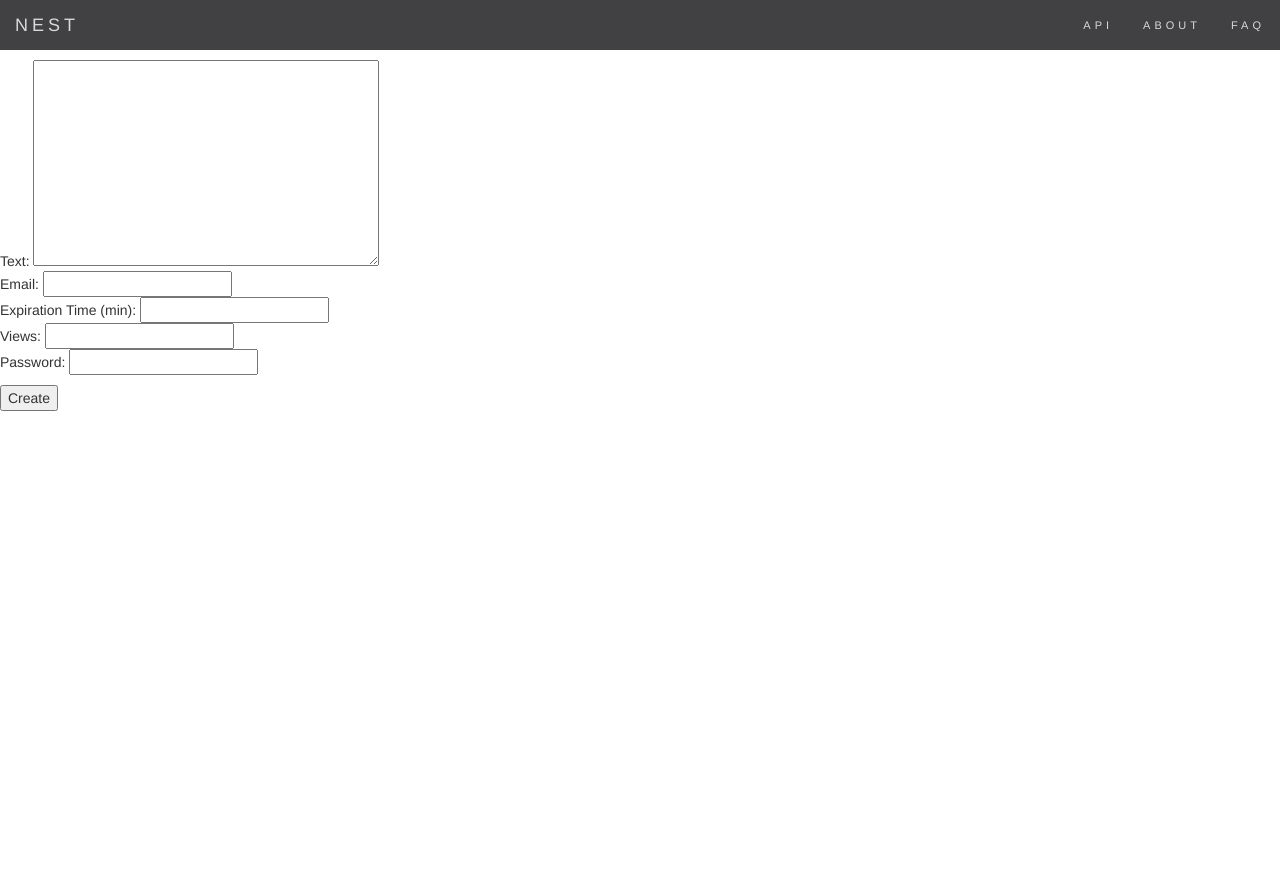
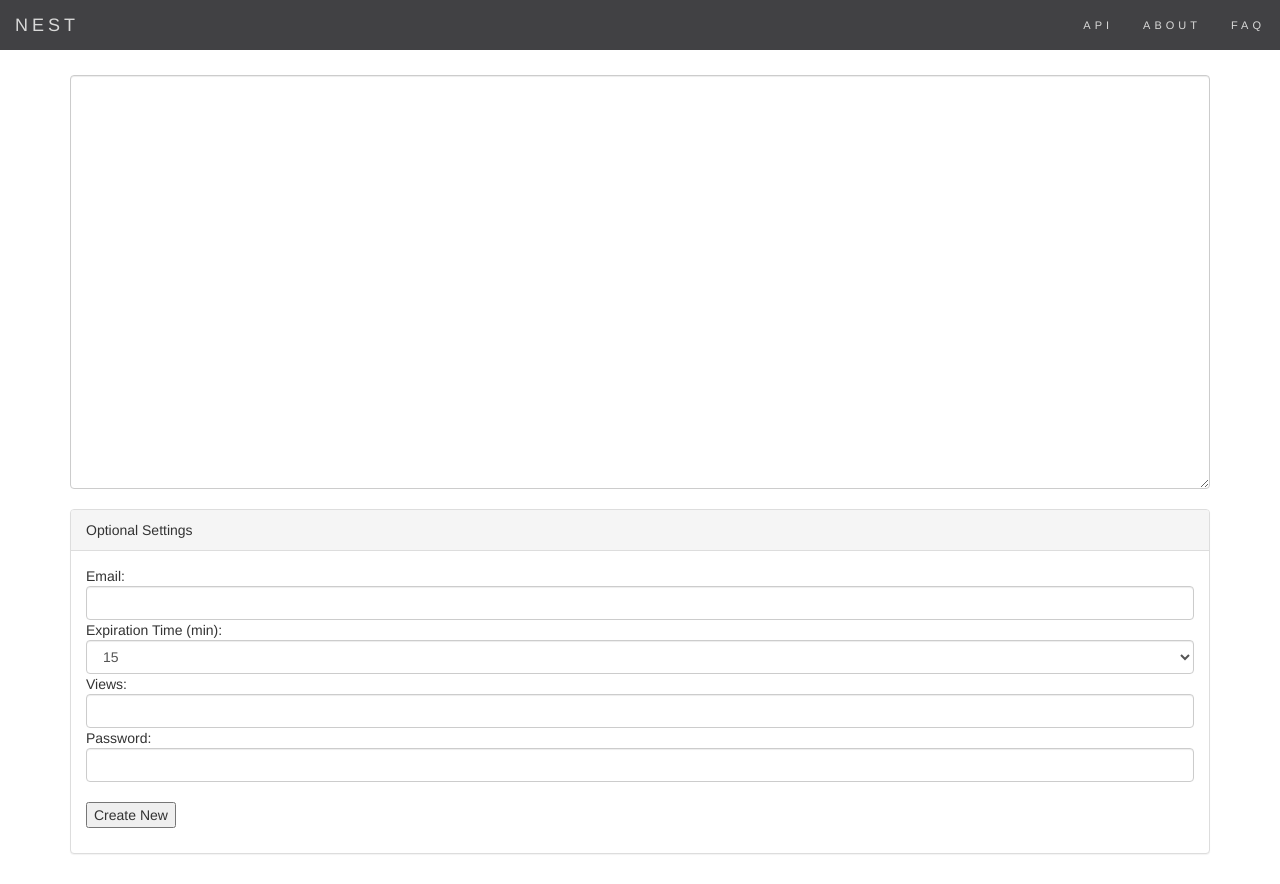
Before and after one commit to mtlevine0/NEST, a Flask app: page / in a window 1280 px wide. Before the commit the page ends 411 px from the top, so only its background shows below. Run offline with Flask 2, Linux system fonts and the light colour scheme; some libraries are stand-ins or nearby versions.

Commit message:
frontend updates

```diff
--- a/app/forms.py
+++ b/app/forms.py
@@ -1,14 +1,16 @@
 from flask_wtf import Form
-from wtforms import StringField, TextAreaField, IntegerField
+from wtforms import StringField, TextAreaField, IntegerField, SelectField, PasswordField
 from wtforms.validators import DataRequired
 
 class AuthForm(Form):
-    pass_input = StringField('pass_input', validators=[DataRequired()])
+    pass_input = PasswordField('pass_input', validators=[DataRequired()])
 
 
 class PublishForm(Form):
+    myChoices = [15, 30, 45, 60]
+
     text = TextAreaField('text', validators=[DataRequired()])
     email = StringField('email')
-    expiration_time = StringField('expiration_time')
+    expiration_time = SelectField('expiration_time', choices=[(f, f) for f in myChoices])
     sdCounter = StringField('sdCounter')
-    password = StringField('password')
+    password = PasswordField('password')
--- a/static/stylesheets/style.css
+++ b/static/stylesheets/style.css
@@ -49,3 +49,19 @@
 .navbar-default .navbar-toggle {
     border-color: transparent;
 }
+
+/* Dropdown */
+.open .dropdown-toggle {
+    color: #fff ;
+    background-color: #555 !important;
+}
+
+/* Dropdown links */
+.dropdown-menu li a {
+    color: #000 !important;
+}
+
+/* On hover, the dropdown links will turn red */
+.dropdown-menu li a:hover {
+    background-color: red !important;
+}
--- a/templates/base.html
+++ b/templates/base.html
@@ -6,6 +6,8 @@
     <meta name="viewport" content="width=device-width, initial-scale=1">
     <link rel="stylesheet" href="https://maxcdn.bootstrapcdn.com/bootstrap/3.3.6/css/bootstrap.min.css" integrity="sha384-1q8mTJOASx8j1Au+a5WDVnPi2lkFfwwEAa8hDDdjZlpLegxhjVME1fgjWPGmkzs7" crossorigin="anonymous">
     <link rel="stylesheet" type= "text/css" href="{{ url_for('static', filename='/stylesheets/style.css') }}">
+    <script src="https://ajax.googleapis.com/ajax/libs/jquery/1.12.4/jquery.min.js"></script>
+    <script src="https://maxcdn.bootstrapcdn.com/bootstrap/3.3.6/js/bootstrap.min.js" integrity="sha384-0mSbJDEHialfmuBBQP6A4Qrprq5OVfW37PRR3j5ELqxss1yVqOtnepnHVP9aJ7xS" crossorigin="anonymous"></script>
   </head>
   <body>
     <nav class="navbar navbar-default navbar-fixed-top">
--- a/templates/publish.html
+++ b/templates/publish.html
@@ -1,15 +1,24 @@
  {% extends "base.html" %}
 
  {% block content %}
-  <form role="form" action="/" method="post" name="publish">
+ <div class="container">
+   <form role="form" action="/" method="post" name="publish">
     {{ form.hidden_tag() }}
+    <div class="form-group"></div>
+      {{ form.text(class='form-control', rows='20') }} <br>
+      <div class="panel panel-default">
+        <div class="panel-heading">Optional Settings</div>
+          <div class="panel-body">
+            Email: {{ form.email(class='form-control', id='usr') }}
+            Expiration Time (min): {{ form.expiration_time(class='form-control', id='sel1') }}
+            Views: {{ form.sdCounter( class='form-control') }}
+            Password: {{ form.password(class='form-control', id='pwd') }} <br>
+            <input type="submit" value="Create New"></p>
+          </div>
+        </div>
+      </div>
+    </div>
     <p>
-      Text: {{ form.text(rows='10',cols='40') }} <br>
-      Email: {{ form.email }} <br>
-      Expiration Time (min): {{ form.expiration_time }} <br>
-      Views: {{ form.sdCounter }} <br>
-      Password: {{ form.password }} <br>
-    </p>
-    <p><input type="submit" value="Create"></p>
   </form>
+  </div>
   {% endblock %}
```
Also changed, not shown: templates/404.html (+7 -8 lines), templates/auth.html (+17 -8 lines).
